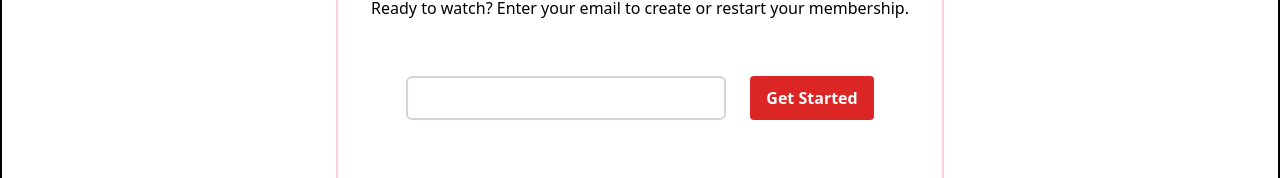
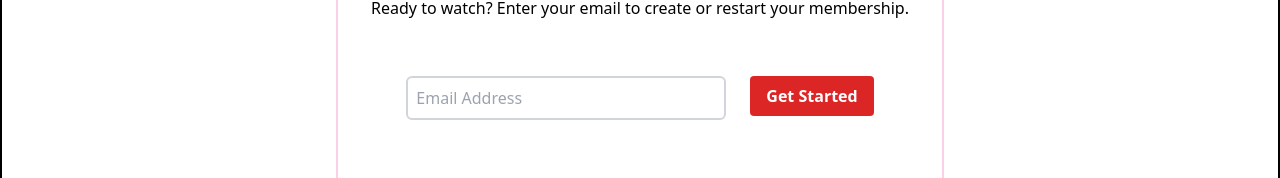
Before and after one commit to Bni99/MovieApplication, a React (Create React App) app: page / in a window 1280 px wide. Shown: the part 418-596 px from the top of the page. Built offline with nearby package versions, Linux system fonts and the light colour scheme.

Commit message:
MovieApplication - adding test file for DescriptionForm

```diff
--- a/src/Components/DescriptionForm.tsx
+++ b/src/Components/DescriptionForm.tsx
@@ -1,33 +1,49 @@
 import { DevTool } from "@hookform/devtools";
 import { useForm } from "react-hook-form";
+import { useNavigate } from "react-router-dom";
 
 type DescriptionFormValues = {
   userEmail: string;
 };
 
 const DescriptionForm = () => {
-  const { register, handleSubmit, control } = useForm<DescriptionFormValues>();
+  const { register, handleSubmit, control, formState } =
+    useForm<DescriptionFormValues>();
+
+  const navigate = useNavigate();
+
+  const { errors } = formState;
 
   const onSubmit = function (data: DescriptionFormValues) {
-    console.log(data);
+    navigate("/login", { state: { userEmail: data.userEmail } });
   };
 
   return (
     <>
-      <form className="flex gap-6" onSubmit={handleSubmit(onSubmit)} noValidate>
+      <form
+        className="flex gap-6 items-start"
+        onSubmit={handleSubmit(onSubmit)}
+        noValidate
+      >
+        <div className="flex gap-2 flex-col">
           <input
             type="email"
             id="userEmail"
+            placeholder="Email Address"
             {...register("userEmail", {
-            required: { value: true, message: "userEmail is required" },
+              required: { value: true, message: "user email is required" },
               pattern: {
                 value: /^[a-zA-Z0-9._%+-]+@[a-zA-Z0-9.-]+\.[a-zA-Z]{2,}$/,
-              message: "Invalid email format",
+                message: "invalid email format",
               },
             })}
             className="p-2 border-2 border-gray-300 w-80 rounded-md"
           />
-        <button className="bg-red-600 text-white hover:bg-red-700 px-4 font-semibold rounded transition-colors duration-200">
+          <p className="text-sm ml-1 text-gray-500">
+            {errors.userEmail?.message}
+          </p>
+        </div>
+        <button className="bg-red-600 text-white hover:bg-red-700 px-4 py-2 font-semibold rounded transition-colors duration-200">
           Get Started
         </button>
       </form>
```
Also changed, not shown: 1 other file (tests, documents, lock files or other folders). Lines whose indentation alone changed are shown as unchanged.
